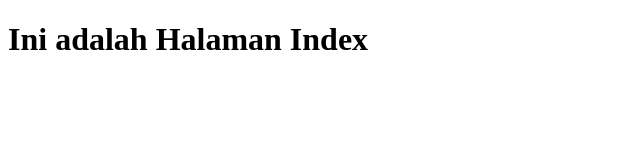
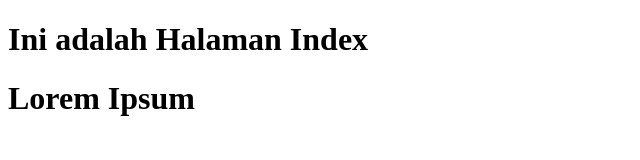
Before and after one commit to Firsah/pushLagi, a plain HTML site: page index.html in a window 1280 px wide. Shown: the whole page, without its empty margins (0-640 px from the left). Drawn offline with Linux system fonts and the light colour scheme.

Commit message:
ubah file index

```diff
--- a/index.html
+++ b/index.html
@@ -4,9 +4,10 @@
     <meta charset="UTF-8">
     <meta http-equiv="X-UA-Compatible" content="IE=edge">
     <meta name="viewport" content="width=device-width, initial-scale=1.0">
-    <title>Index</title>
+    <title>Index|Index</title>
 </head>
 <body>
     <h1>Ini adalah Halaman Index</h1>
+     <h1>Lorem Ipsum</h1>
 </body>
 </html>
```
